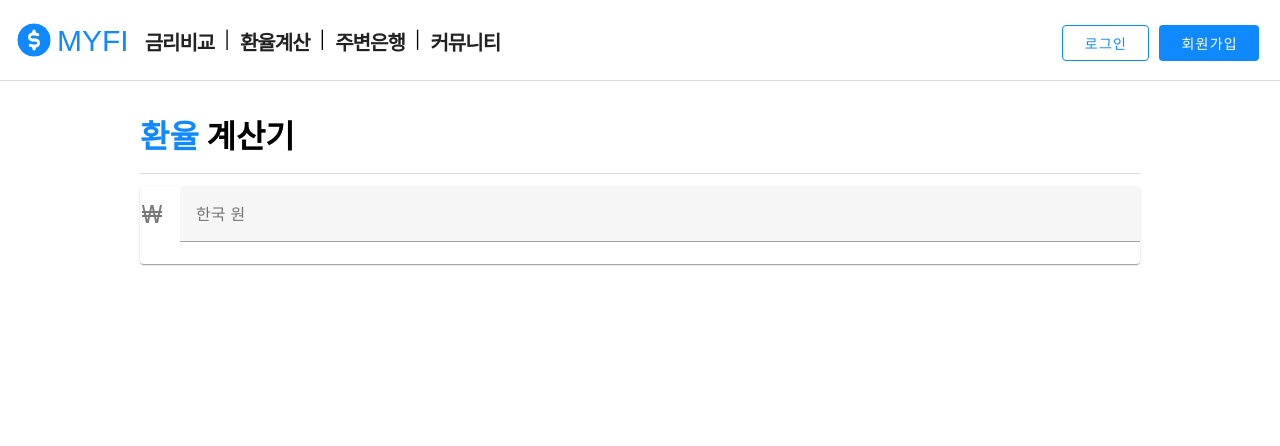
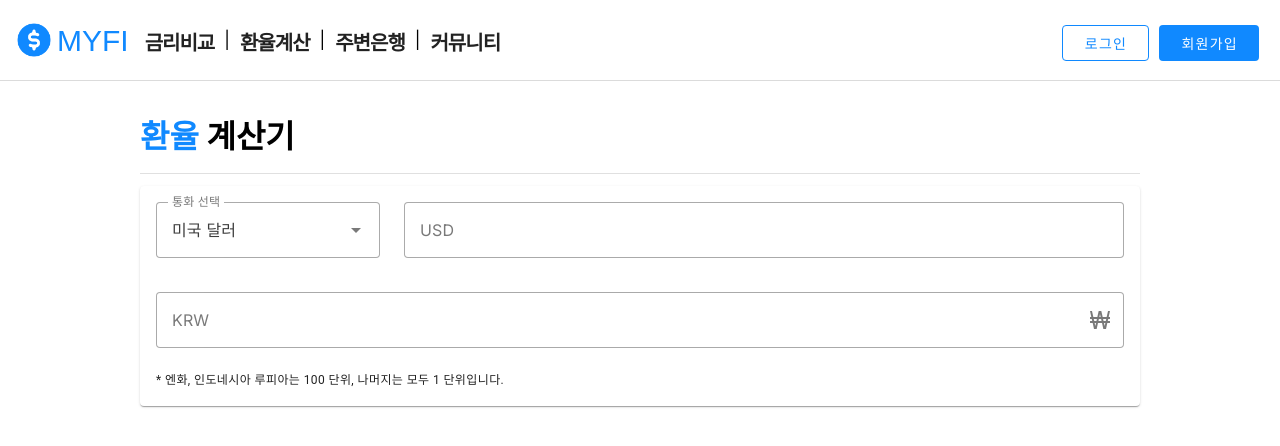
Before and after one commit to Nahaeran/MYFI_front, a Vue app: page /exchange in a window 1280 px wide. Shown: the top 446 px of the page. Built offline with nearby package versions, Linux system fonts and the light colour scheme; no server answers; a web font is replaced by a local one.

Commit message:
feat: 환율 계산 구현

```diff
--- a/src/components/ExchangeCalculater.vue
+++ b/src/components/ExchangeCalculater.vue
@@ -1,16 +1,108 @@
 <script setup>
+import { ref, onMounted, watch } from 'vue'
+import { useUserStore } from '@/stores/users'
+import axios from 'axios'
 
+const currencies = ref()
+const response = ref()
+const selectedCurrency = ref('미국 달러')
+const selectedCurrencyUnit = ref('USD')
+const selectedTtb = ref() // ttb: 송금 받으실 때
+const selectedTts = ref() // tts: 송금 보내실 때
+const selectedDeal = ref() // deal_bas_r : 매매 기준율
+const krwInput = ref()
+const otherInput = ref()
+
+const userStore = useUserStore()
+
+onMounted(() => {
+  axios({
+    method: 'get',
+    url: `${userStore.API_URL}/exchange/`
+  })
+    .then((res) => {
+      response.value = res.data.filter(data => data['ttb'] !== '0')
+      console.log(response.value)
+
+      currencies.value = response.value.map(item => item['cur_nm'])
+      const usdInfo = response.value.find(item => item['cur_nm'] === '미국 달러')
+      selectedTtb.value = Number(usdInfo['ttb'].replaceAll(',', ''))
+      selectedTts.value = Number(usdInfo['tts'].replaceAll(',', ''))
+      selectedDeal.value = Number(usdInfo['deal_bas_r'].replaceAll(',', ''))
+      // console.log(selectedTtb.value, selectedTts.value, selectedDeal.value)
+    })
+})
+
+watch(selectedCurrency, () => {
+  const selectedInfo = response.value.find(item => item['cur_nm'] === selectedCurrency.value)
+  selectedCurrencyUnit.value = selectedInfo['cur_unit']
+  if (selectedCurrency.value === '일본 옌' || selectedCurrency.value === "인도네시아 루피아") {
+    selectedCurrencyUnit.value = selectedCurrencyUnit.value.replace('(100)', '')
+    selectedTtb.value = Number(selectedInfo['ttb'].replaceAll(',', '')) / 100
+    selectedTts.value = Number(selectedInfo['tts'].replaceAll(',', '')) / 100
+    selectedDeal.value = Number(selectedInfo['deal_bas_r'].replaceAll(',', '')) / 100
+  } else {
+    selectedTtb.value = Number(selectedInfo['ttb'].replaceAll(',', ''))
+    selectedTts.value = Number(selectedInfo['tts'].replaceAll(',', ''))
+    selectedDeal.value = Number(selectedInfo['deal_bas_r'].replaceAll(',', ''))
+  }
+  krwInput.value = otherInput.value = ''
+})
+
+const inputEventKrw = function () {
+  otherInput.value = krwInput.value / selectedTtb.value
+  otherInput.value = otherInput.value.toFixed(2)
+  console.log(krwInput.value, otherInput.value)
+}
+
+const inputEventOther = function () {
+  krwInput.value = otherInput.value * selectedTtb.value
+  krwInput.value = krwInput.value.toFixed(2)
+  console.log(krwInput.value, otherInput.value)
+}
 </script>
 
 <template>
   <v-card>
     <v-form>
-
-      <v-text-field
-        type="number"
-        label="한국 원"
-        prepend-icon="mdi-currency-krw"
-      ></v-text-field>
+      <v-container>
+        <v-row no-gutter>
+          <v-col cols="3">
+            <v-select
+              color="#1089FF"
+              variant="outlined"
+              label="통화 선택"
+              :items="currencies"
+              v-model="selectedCurrency"
+            ></v-select>
+          </v-col>
+          <v-col cols="9">
+            <v-text-field
+              type="number"
+              color="#1089FF"
+              variant="outlined"
+              :label="selectedCurrencyUnit"
+              v-model="otherInput"
+              @input="inputEventOther"
+            ></v-text-field>
+          </v-col>
+        </v-row>
+        <v-row>
+          <v-text-field
+            type="number"
+            append-inner-icon="mdi-currency-krw"
+            color="#1089FF"
+            variant="outlined"
+            label="KRW"
+            class="mx-3"
+            v-model="krwInput"
+            @input="inputEventKrw"
+          ></v-text-field>
+        </v-row>
+        <v-row>
+          <p class="text-caption mx-3 mb-3">* 엔화, 인도네시아 루피아는 100 단위, 나머지는 모두 1 단위입니다.</p>
+        </v-row>
+      </v-container>
     </v-form>
   </v-card>
 </template>
--- a/src/components/MyPage.vue
+++ b/src/components/MyPage.vue
@@ -170,10 +170,10 @@ const editProfileImg = function (event) {
               <v-card-actions>
                 <v-spacer></v-spacer>
                 <v-btn color="#1089FF" variant="text" @click="close">
-                  Cancel
+                  취소
                 </v-btn>
                 <v-btn color="#1089FF" variant="text" @click="save">
-                  Save
+                  수정
                 </v-btn>
               </v-card-actions>
             </v-card>
--- a/src/views/PostDetailView.vue
+++ b/src/views/PostDetailView.vue
@@ -264,10 +264,10 @@ const save = function () {
               <v-card-actions>
                 <v-spacer></v-spacer>
                 <v-btn color="#1089FF" variant="text" @click="close">
-                  Cancel
+                  취소
                 </v-btn>
                 <v-btn color="#1089FF" variant="text" @click="save">
-                  Save
+                  수정
                 </v-btn>
               </v-card-actions>
             </v-card>
```
